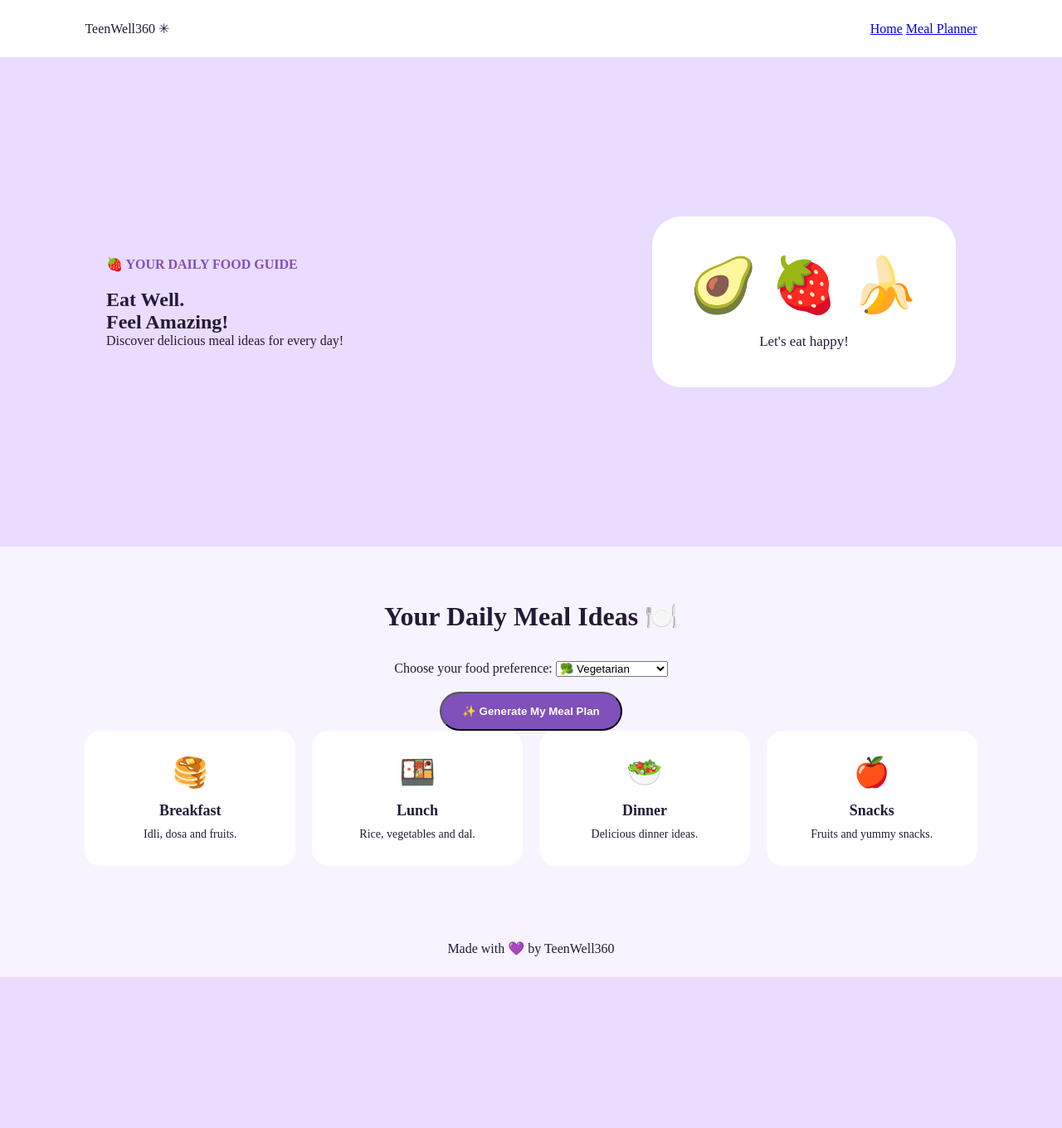
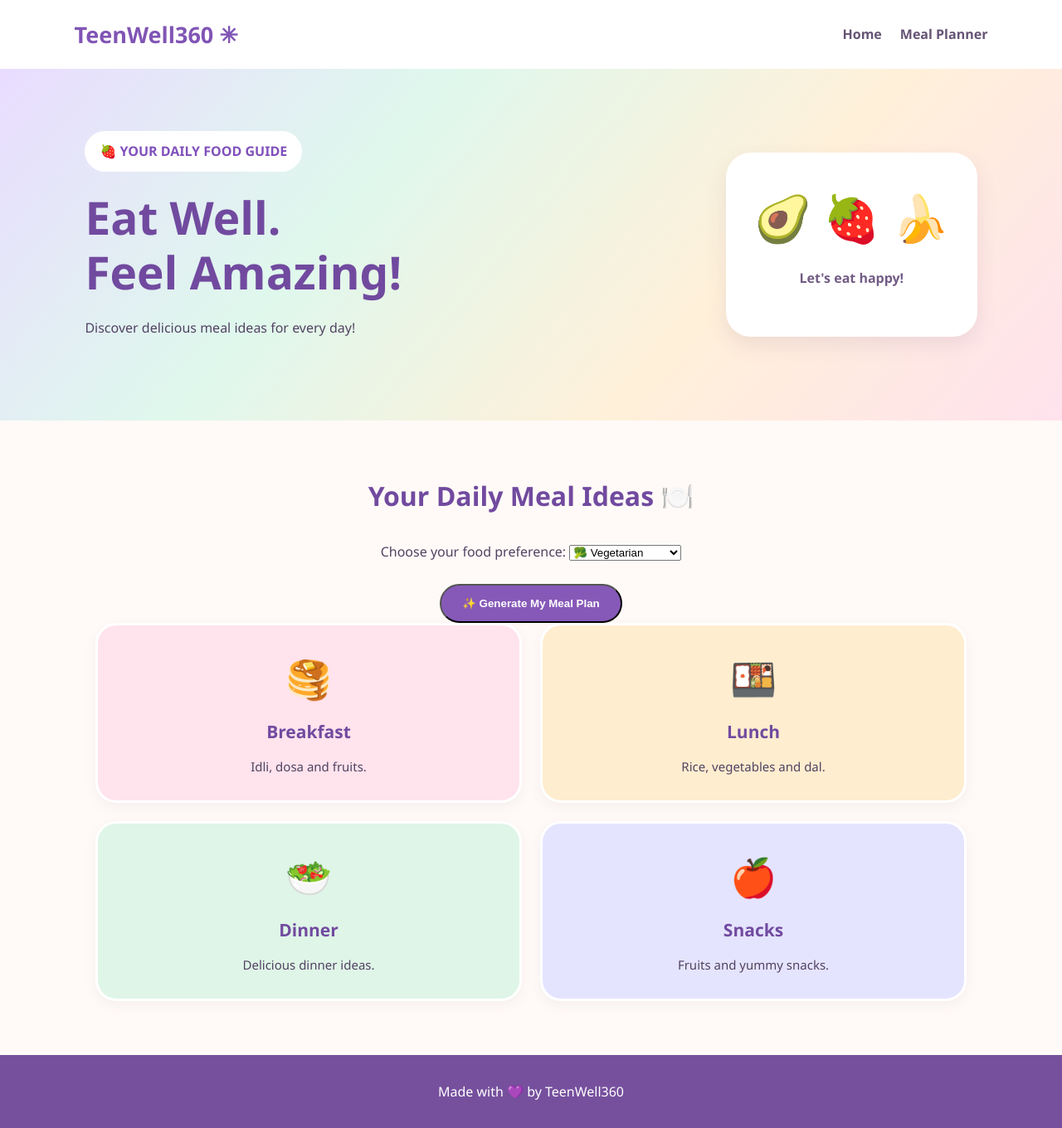
Before and after one commit to pavithra26bsc-source/TeenWell360, a Flask app: page /meal-planner in a window 1280 px wide. Shown: the whole page at 83% size. Before the commit the page ends 1178 px from the top, so only its background shows below. Run offline with Flask 3, Linux system fonts and the light colour scheme.

Commit message:
Update style.css

```diff
--- a/static/css/style.css
+++ b/static/css/style.css
@@ -1,29 +1,44 @@
+
+/* ==============================
+   TEENWELL360 - GLOBAL STYLING
+   Cute Pastel Food Adventure Theme
+================================ */
+
 * {
     margin: 0;
     padding: 0;
-    box_sizing: border_box;
+    box-sizing: border-box;
+}
 
+html {
+    scroll-behavior: smooth;
 }
 
 body {
-    font_family: 'Segoe UI', sans_serif;
-    background: #f8f4ff;
-    color: #241a35;
+    font-family: 'Segoe UI', 'Trebuchet MS', sans-serif;
+    background: #fffaf7;
+    color: #514363;
+    line-height: 1.6;
 }
+
+/* NAVIGATION */
 
 .navbar {
     display: flex;
     justify-content: space-between;
     align-items: center;
-    padding: 25px 8%;
+    flex-wrap: wrap;
+    gap: 15px;
+    padding: 20px 7%;
     background: white;
-
+    box-shadow: 0 4px 15px rgba(80, 50, 100, 0.08);
 }
 
-.navbar h1 {
-    font-size: 30px;
-    color: #8154c8;
-
+.navbar h1,
+.logo {
+    font-size: 27px;
+    color: #8055b5;
+    font-weight: bold;
 }
 
 .navbar span {
@@ -31,111 +46,287 @@ body {
     letter-spacing: 2px;
 }
 
+.nav-links {
+    display: flex;
+    flex-wrap: wrap;
+    gap: 22px;
+}
+
+.nav-links a {
+    text-decoration: none;
+    color: #655474;
+    font-weight: bold;
+    transition: 0.3s;
+}
+
+.nav-links a:hover {
+    color: #c46b9d;
+}
+
+/* HERO */
+
 .hero {
     display: flex;
     justify-content: space-between;
-align-items: center;
-padding: 80px 10%;
-background: #e9dcff;
-min-height: 430px;
-gap: 30px;
+    align-items: center;
+    flex-wrap: wrap;
+    gap: 35px;
+    padding: 75px 8%;
+    background: linear-gradient(
+        130deg,
+        #e9dcff,
+        #dff8ed,
+        #fff0d9,
+        #ffe2ed
+    );
 }
 
-.hero-text {
-    max-width: 500px;
+.hero-text,
+.hero-content {
+    max-width: 550px;
 }
 
 .tag {
+    display: inline-block;
     color: #8050bb;
+    background: white;
     font-weight: bold;
+    padding: 10px 18px;
+    border-radius: 30px;
     margin-bottom: 20px;
 }
 
+.hero h1,
 .hero h2 {
-    font-size: 52px;
-    line-height: 1.15;
+    font-size: clamp(36px, 6vw, 55px);
+    line-height: 1.2;
+    color: #714a9f;
     margin-bottom: 20px;
 }
-.hero-text p {
-    margin-bottom: 25px;
-    line-height: 1.7;
+
+.hero p {
+    line-height: 1.8;
+    margin-bottom: 22px;
 }
+
+/* BUTTONS */
 
 .btn {
     display: inline-block;
-    background: #8050bb;
+    background: #8659b8;
     color: white;
     text-decoration: none;
     padding: 14px 25px;
     border-radius: 30px;
     font-weight: bold;
+    transition: 0.3s;
+}
+
+.btn:hover {
+    background: #68418f;
+    transform: translateY(-4px);
+}
+
+/* FOOD MASCOTS */
+
+.mascot,
+.food-world {
+    background: white;
+    padding: 30px;
+    border: 4px solid #fff;
+    border-radius: 30px;
+    text-align: center;
+    box-shadow: 0 10px 25px rgba(90, 60, 120, 0.1);
 }
 
 .mascot {
-    font-size: 65px;
-    background: white;
-    padding: 45px;
-    border-radius: 35px;
-       text-align: center;
+    font-size: 55px;
 }
 
-.mascot p {
-    font-size: 17px;
-    margin-top: 20px;
+.mascot p,
+.food-world p {
+    font-size: 16px;
+    margin-top: 15px;
+    color: #725c85;
+    font-weight: bold;
 }
 
+.character {
+    display: flex;
+    justify-content: center;
+    align-items: center;
+    flex-wrap: wrap;
+    gap: 12px;
+    font-size: 45px;
+}
+
+.sticker-image {
+    display: block;
+    width: 100%;
+    max-width: 270px;
+    height: auto;
+    margin: auto;
+    object-fit: contain;
+}
+
+/* FEATURES */
+
 .features {
-    padding: 65px 8%;
+    padding: 65px 7%;
     text-align: center;
 }
 
 .features h2 {
-    margin-bottom: 35px;
-      font-size: 32px;
+    color: #714a9f;
+    font-size: 32px;
+    margin-bottom: 30px;
 }
 
 .cards {
     display: grid;
-    grid-template-columns: repeat(4, 1fr);
-    gap: 20px;
+    grid-template-columns: repeat(2, minmax(0, 1fr));
+    gap: 22px;
+    max-width: 1050px;
+    margin: auto;
 }
 
 .card {
+    display: block;
     background: white;
-    padding: 30px 15px;
-    border-radius: 20px;
-    font-size: 35px;
+    padding: 28px;
+    border: 3px solid white;
+    border-radius: 25px;
+    text-decoration: none;
+    color: #514363;
+    transition: 0.3s;
+    box-shadow: 0 5px 15px rgba(80, 50, 100, 0.06);
+}
+
+.card:hover {
+    transform: translateY(-7px);
+    box-shadow: 0 12px 25px rgba(80, 60, 100, 0.13);
+}
+
+.card:nth-child(1) {
+    background: #ffe3ed;
+}
+
+.card:nth-child(2) {
+    background: #ffedcf;
+}
+
+.card:nth-child(3) {
+    background: #dff5e7;
+}
+
+.card:nth-child(4) {
+    background: #e5e4ff;
 }
 
 .card h3 {
-    font-size: 18px;
-    margin: 15px 0 10px;
+    font-size: 21px;
+    color: #714a9f;
+    margin: 12px 0;
 }
 
 .card p {
-    font-size: 14px;
-    }
+    font-size: 15px;
+    line-height: 1.7;
+}
+
+.emoji {
+    font-size: 45px;
+    margin-bottom: 12px;
+}
+
+.explore {
+    display: inline-block;
+    margin-top: 15px;
+    color: #8055b5;
+    font-weight: bold;
+}
+
+/* FUN MESSAGE */
+
+.fun-message {
+    margin: 15px 7% 55px;
+    padding: 35px 20px;
+    text-align: center;
+    background: linear-gradient(
+        120deg,
+        #e8ddff,
+        #ffe6ef,
+        #e1f7e9
+    );
+    border-radius: 28px;
+}
+
+.fun-message h2 {
+    color: #754b9f;
+    margin-bottom: 12px;
+}
+
+/* FOOTER */
 
 footer {
+    background: #76509d;
+    color: white;
     text-align: center;
-    padding: 25px;
+    padding: 28px 15px;
+    line-height: 2;
 }
 
+/* MOBILE RESPONSIVE */
+
 @media (max-width: 700px) {
-    .hero {
+
+    .navbar {
         flex-direction: column;
         text-align: center;
     }
 
+    .nav-links {
+        justify-content: center;
+        gap: 15px;
+    }
+
+    .navbar span {
+        display: none;
+    }
+
+    .hero {
+        flex-direction: column;
+        text-align: center;
+        padding: 50px 6%;
+    }
+
+    .hero h1,
     .hero h2 {
         font-size: 38px;
     }
 
+    .food-world,
+    .mascot {
+        width: 100%;
+    }
+
     .cards {
-        grid-template-columns: repeat(2, 1fr);
-        }
+        grid-template-columns: 1fr;
+    }
 
-    .navbar span {
-        display: none;
+    .features h2 {
+        font-size: 27px;
     }
 }
+
+/* ACCESSIBILITY */
+
+@media (prefers-reduced-motion: reduce) {
+    *,
+    *::before,
+    *::after {
+        animation: none !important;
+        transition: none !important;
+        scroll-behavior: auto !important;
+    }
+}
```
